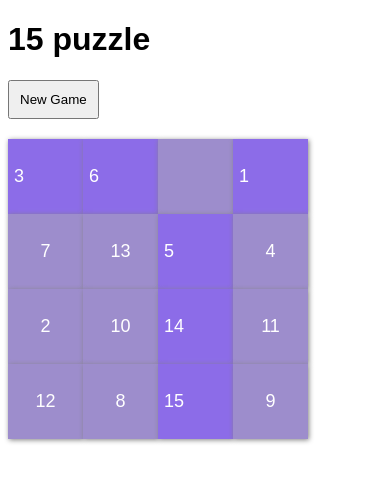
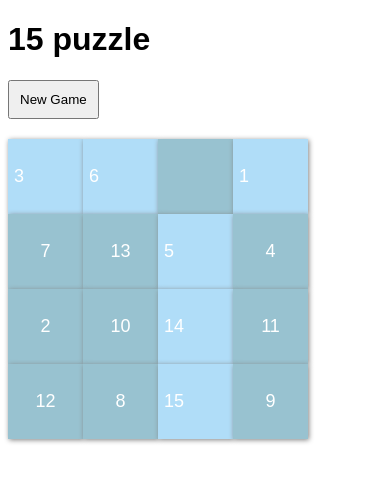
Before and after one commit to alexander-ye/fifteen-puzzle, a React (Create React App) app: page / in a window 390 px wide. Shown: the top 482 px of the page. Built offline with nearby package versions, Linux system fonts and the light colour scheme.

Commit message:
Added hover responsiveness

```diff
--- a/src/components/GridSquare.tsx
+++ b/src/components/GridSquare.tsx
@@ -1,4 +1,4 @@
-import React from "react";
+import React, { useState } from "react";
 
 const gridSquareStyle: React.CSSProperties = {
   display: "flex",
@@ -8,13 +8,13 @@ const gridSquareStyle: React.CSSProperties = {
   width: "75px",
   height: "75px",
   boxShadow: "1px 1px 5px gray",
-  backgroundColor: "#9d8dcc",
+  backgroundColor: "#98c2d0",
   color: "white",
   fontFamily: "sans-serif",
   fontSize: "18px",
 };
 
-const gridSquareImmediateStyle: React.CSSProperties = {
+const gridSquareHoverStyle: React.CSSProperties = {
   display: "flex",
   flexDirection: "column",
   justifyContent: "center",
@@ -23,13 +23,13 @@ const gridSquareImmediateStyle: React.CSSProperties = {
   height: "75px",
   boxShadow: "1px 1px 5px gray",
   border: "none",
-  backgroundColor: "#8c6ce8",
+  backgroundColor: "#cdeafb",
   color: "white",
   fontFamily: "sans-serif",
   fontSize: "18px",
 };
 
-const gridSquareDistantStyle: React.CSSProperties = {
+const gridSquareMovableStyle: React.CSSProperties = {
   display: "flex",
   flexDirection: "column",
   justifyContent: "center",
@@ -38,7 +38,7 @@ const gridSquareDistantStyle: React.CSSProperties = {
   height: "75px",
   border: "none",
   boxShadow: "1px 1px 5px gray",
-  backgroundColor: "#8c6ce8",
+  backgroundColor: "#b0ddf8",
   color: "white",
   fontFamily: "sans-serif",
   fontSize: "18px",
@@ -51,6 +51,12 @@ export type GridSquareData = {
 };
 
 const GridSquare = ({ tile, mutableGame, setGameState }: GridSquareData) => {
+  const [intendToMove, setIntendToMove] = useState(false);
+
+  const toggleHover = () => {
+    setIntendToMove(!intendToMove);
+  };
+
   const immediateMove = () => {
     // Function for moving tiles that are immediately adjacent to the empty tile
     mutableGame.board.immediateMove(tile);
@@ -69,11 +75,9 @@ const GridSquare = ({ tile, mutableGame, setGameState }: GridSquareData) => {
     return (
       <button
         onClick={tile.immediateMovable ? immediateMove : complexMove}
-        style={
-          tile.immediateMovable
-            ? gridSquareImmediateStyle
-            : gridSquareDistantStyle
-        }
+        style={intendToMove ? gridSquareHoverStyle : gridSquareMovableStyle}
+        onMouseEnter={toggleHover}
+        onMouseLeave={toggleHover}
       >
         {tile.number}
       </button>
```
